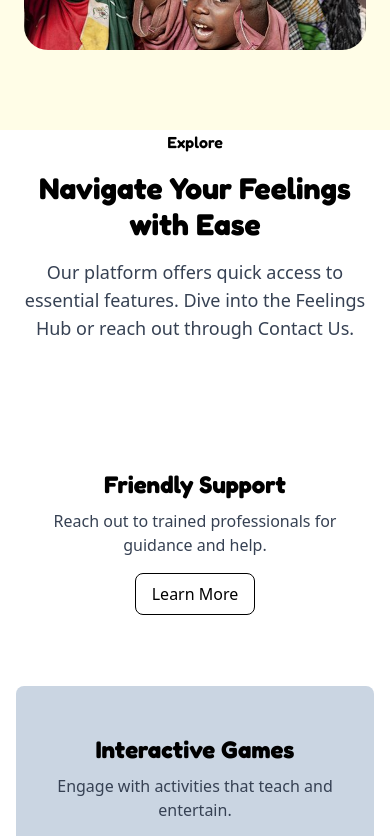
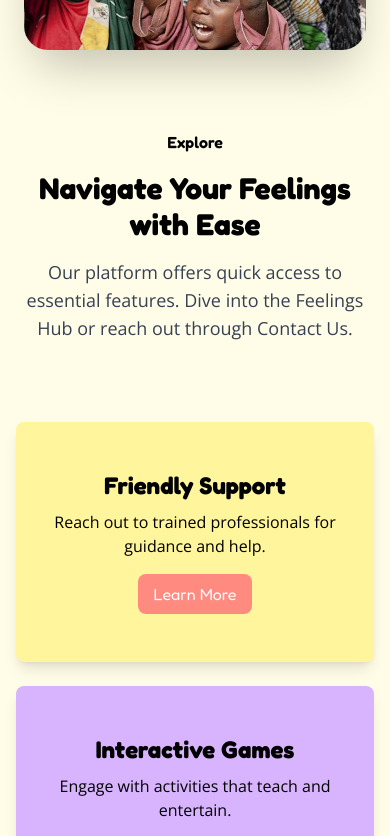
Before and after one commit to openchlsystem/openchscfc, a Vue app in the folder cfc/: page / in a window 390 px wide. Shown: the part 920-1756 px from the top of the page. Built offline with nearby package versions, Linux system fonts and the light colour scheme.

Commit message:
new home view

```diff
--- a/cfc/src/components/HeroPage.vue
+++ b/cfc/src/components/HeroPage.vue
@@ -18,7 +18,7 @@
         >
           <router-link
             to="/child-help#chat-section"
-            class="capitalize px-6 py-2 bg-button font-header text-white w-full rounded-lg sm:w-auto text-center"
+            class="capitalize px-6 py-2 bg-button font-header text-white w-full rounded-lg sm:w-auto text-center hover:text-purple-900 hover:bg-purple-100 transition"
           >
             Talk to us
           </router-link>
@@ -32,7 +32,7 @@
       <img
         src="../assets/images/hero.jpeg"
         alt="Happy children illustration"
-        class="w-full h-auto max-h-[500px] rounded-3xl object-cover"
+        class="w-full h-auto max-h-[500px] rounded-3xl object-cover shadow-2xl"
       />
     </div>
   </div>
--- a/cfc/src/components/NavBar.vue
+++ b/cfc/src/components/NavBar.vue
@@ -17,8 +17,8 @@
         <router-link to="/safe-sharing" class="p-2 font-text">feelings hub</router-link>
         <router-link to="/child-help" class="p-2 font-text">contact us</router-link>
         <router-link to="/interactive-games" class="p-2 font-text">games</router-link>
-        <button class="py-2 px-4 capitalize font-header bg-button rounded-2xl text-white hover:text-purple-900 hover:bg-purple-100 transition">draw</button>
-        <button class="py-2 px-4 capitalize font-header bg-button rounded-2xl text-white hover:text-purple-900 hover:bg-purple-100 transition">chat</button>
+        <router-link to="/safe-sharing#draw-section" class="py-2 px-4 capitalize font-header bg-button rounded-2xl text-white hover:text-purple-900 hover:bg-purple-100 transition">draw</router-link>
+        <router-link to="/child-help#chat-section" class="py-2 px-4 capitalize font-header bg-button rounded-2xl text-white hover:text-purple-900 hover:bg-purple-100 transition">chat</router-link>
       </div>
     </div>
 
--- a/cfc/src/views/HomeView.vue
+++ b/cfc/src/views/HomeView.vue
@@ -1,30 +1,29 @@
 <template>
-  <div class="flex flex-col gap-20 mb-28 justify-center items-center px-4 md:px-16">
+  <div class="flex flex-col gap-20 pb-28 justify-center items-center px-4 md:px-16 bg-background">
     <!-- Header Section -->
     <div class="flex flex-col gap-4 justify-center items-center text-center">
       <p class="font-semibold font-header">Explore</p>
       <h2 class="font-bold font-header text-3xl md:text-5xl">Navigate Your Feelings with Ease</h2>
-      <p class="text-gray-700 text-lg">
+      <p class="text-gray-700 text-lg font-text">
         Our platform offers quick access to essential features. Dive into the Feelings Hub or reach
         out through Contact Us.
       </p>
     </div>
 
     <!-- Features Section -->
-    <div class="flex flex-col md:flex-row gap-6 md:gap-12 w-full">
+    <div class="flex flex-col md:flex-row gap-6 md:gap-12 w-full ">
       <div
         v-for="(feature, index) in features"
         :key="feature.title"
         :class="[
-          'flex flex-col justify-center items-center rounded-lg px-4 py-8 w-full md:w-1/3 h-60 text-center',
-          index % 2 === 0 ? 'bg-white' : 'bg-slate-300',
+          'flex flex-col justify-center items-center rounded-lg px-4 py-8 w-full md:w-1/3 h-60 text-center shadow-lg',
+          index % 2 === 0 ? 'bg-component2' : 'bg-component1',
         ]"
       >
         <h2 class="font-bold font-header text-2xl md:text-3xl">{{ feature.title }}</h2>
-        <p class="text-gray-700 max-w-xs mt-2">{{ feature.description }}</p>
+        <p class="font-text max-w-xs mt-2 ">{{ feature.description }}</p>
         <button
-          class="rounded-lg px-4 py-2 mt-4 bg-white hover:underline"
-          :class="index % 2 === 0 ? 'border' : 'border-none'"
+          class="rounded-lg px-4 py-2 mt-4 bg-button text-white font-header  hover:text-purple-900 hover:bg-purple-100 transition"
           @click="feature.action"
         >
           {{ feature.buttonText }}
@@ -36,13 +35,13 @@
     <div class="flex flex-col sm:flex-row gap-4 mt-4">
       <!-- Draw Button -->
       <router-link to="/safe-sharing#draw-section">
-        <button class="px-6 py-2 w-full sm:w-auto bg-button rounded-xl text-white font-header">Draw</button>
+        <button class="px-6 py-2 w-full sm:w-auto bg-button rounded-xl text-white font-header hover:text-purple-900 hover:bg-purple-100 transition">Draw</button>
       </router-link>
 
       <!-- Chat Button -->
       <router-link to="/child-help#chat-section">
-        <div class="flex items-center justify-center gap-2 px-6 py-2 w-full sm:w-auto">
-          <span>Chat</span>
+        <div class="flex items-center justify-center gap-2 px-6 py-2 w-full sm:w-auto hover:text-button transition">
+          <span class="font-header">Chat</span>
           <i-mdi-chevron-right class="w-5 h-5 text-black" />
         </div>
       </router-link>
```
